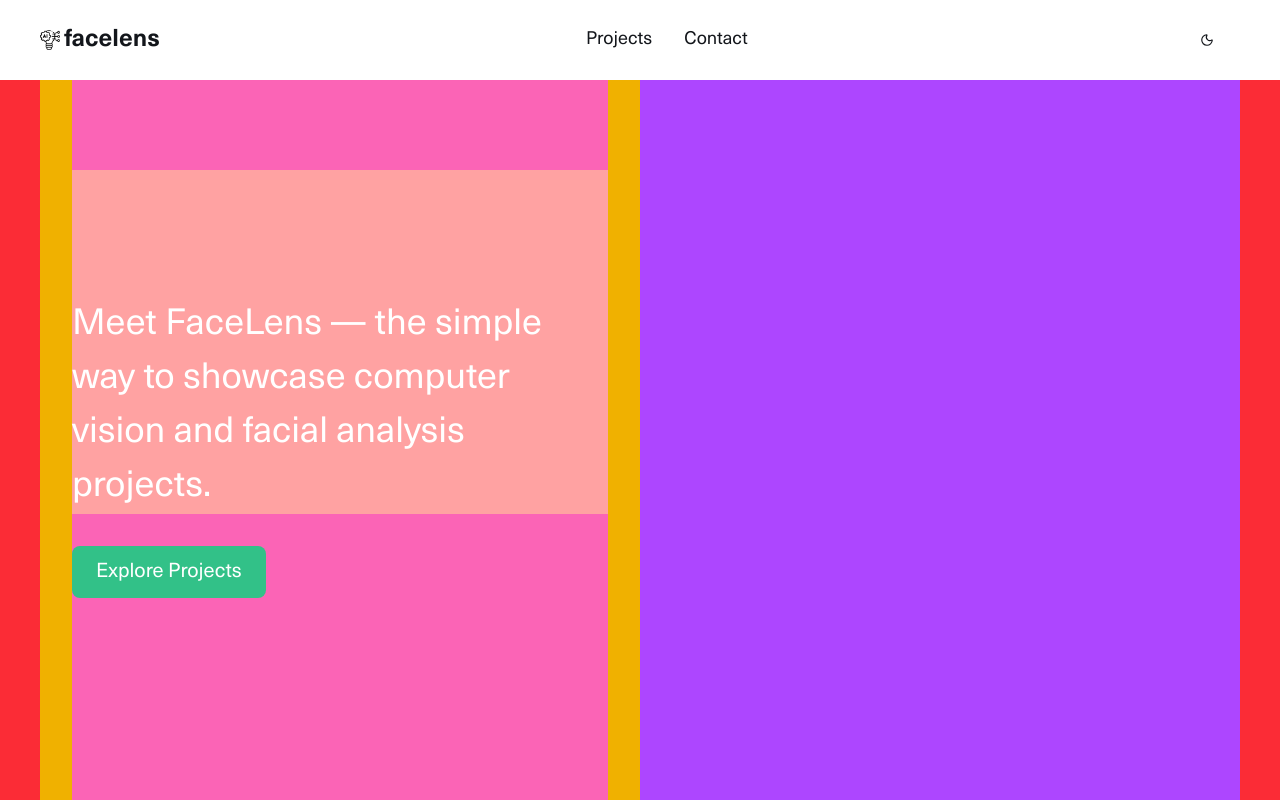
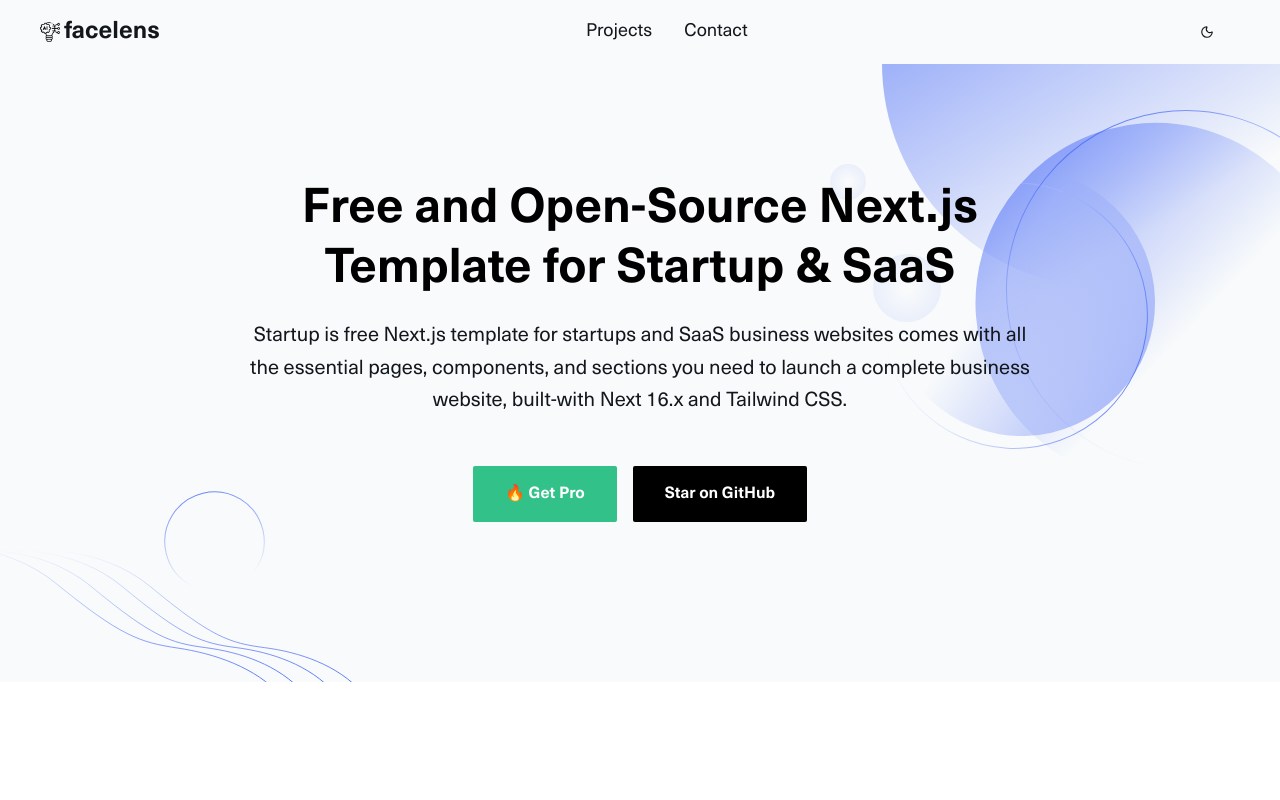
Before and after one commit to HerbertNtim/facelens_projects, a Next.js app in the folder frontend/: page / in a window 1280 px wide. Built offline with nearby package versions, Linux system fonts and the light colour scheme.

Commit message:
ui for hero section

```diff
--- a/frontend/app/(root)/page.tsx
+++ b/frontend/app/(root)/page.tsx
@@ -1,27 +1,45 @@
+import HeroBackground from "@/components/HeroBackground";
 import Link from "next/link";
 
-export default function Home() {
+const Home = () => {
   return (
-    <main className="wrapper bg-red-500 h-screen w-full overflow-hidden">
-      <section className="bg-green-500 h-full w-full">
-        <div className="bg-blue-500 h-full w-full flex items-center justify-between">
-          {/*  LEFT */}
-          <div className="bg-yellow-500 h-full w-full">
-            <div className="h-full flex flex-col justify-center mx-8 bg-pink-400">
-              <h1 className="text-2xl sm:text-4xl font-sans font-normal trackig-wide leading-[-8] sm:leading-[-6] text-white bg-red-300 pt-32">
-                Meet FaceLens — the simple way to showcase computer vision and facial analysis projects.
-              </h1>
-
-              <Link href="/projects" className="my-8 w-fit text-xl font-sans font-normal px-6 py-3 bg-cta text-white rounded-md hover:bg-cta/90 transition-colors">
-                Explore Projects
-              </Link>
+    <>
+      <section className="relative z-10 overflow-hidden bg-(--bg-light) dark:bg-(--bg-dark) pb-16 pt-30 dark:bg-gray-dark md:pb-30 md:pt-37.5 xl:pb-40 xl:pt-45 2xl:pb-50 2xl:pt-52.5">
+        <div className="container">
+          <div className="-mx-4 flex flex-wrap">
+            <div className="w-full px-4">
+              <div className="mx-auto max-w-200 text-center">
+                <h1 className="mb-5 text-3xl font-bold leading-tight text-black dark:text-white sm:text-4xl sm:leading-tight md:text-5xl md:leading-tight">
+                  Free and Open-Source Next.js Template for Startup & SaaS
+                </h1>
+                <p className="mb-12 text-base leading-relaxed! text-body-color dark:text-body-color-dark sm:text-lg md:text-xl">
+                  Startup is free Next.js template for startups and SaaS
+                  business websites comes with all the essential pages,
+                  components, and sections you need to launch a complete
+                  business website, built-with Next 16.x and Tailwind CSS.
+                </p>
+                <div className="flex flex-col items-center justify-center space-y-4 sm:flex-row sm:space-x-4 sm:space-y-0">
+                  <Link
+                    href="https://nextjstemplates.com/templates/saas-starter-startup"
+                    className="rounded-xs bg-primary px-8 py-4 text-base font-semibold text-white duration-300 ease-in-out hover:bg-primary/80"
+                  >
+                    🔥 Get Pro
+                  </Link>
+                  <Link
+                    href="https://github.com/NextJSTemplates/startup-nextjs"
+                    className="inline-block rounded-xs bg-black px-8 py-4 text-base font-semibold text-white duration-300 ease-in-out hover:bg-black/90 dark:bg-white/10 dark:text-white dark:hover:bg-white/5"
+                  >
+                    Star on GitHub
+                  </Link>
+                </div>
+              </div>
             </div>
           </div>
+        </div>
+        <HeroBackground />
+      </section>
+    </>
+  );
+};
 
-          {/*  RIGHT */}
-          <div className="bg-purple-500 h-full w-full hidden sm:block">RIGHT</div>
-        </div>
-      </section>
-    </main>
-  );
-}
+export default Home;
--- a/frontend/app/globals.css
+++ b/frontend/app/globals.css
@@ -76,8 +76,8 @@
   --radius: 0.625rem;
 
   /* Core palette */
-  --background: #f8fafb;
-  --background-alt: #ffffff;
+  --bg-light: #f8fafb;
+  --bg-light-alt: #ffffff;
   --bg-secondary: #e1e3e2; /* secondary section bg */
   --card: #efefef;
   --foreground: #13161b; /* main text */
@@ -114,9 +114,8 @@
    ═══════════════════════════════════════ */
 .dark {
   /* Core palette */
-  --background: #131416; /* main section bg  (was "1311616" — assumed typo) */
-  --background-alt: #131416; /* same dark bg for alt sections */
-  --bg-secondary: #191c20;
+  --bg-dark: #131416; /* main section bg  (was "1311616" — assumed typo) */
+  --bg-dark-alt: #191c20;
   --card: #191c20;
   --foreground: #ffffff; /* main text */
   --muted-foreground: #545659; /* descriptions / captions */
@@ -169,8 +168,7 @@
    NAVBAR
    ═══════════════════════════════════════ */
   .navbar {
-    @apply w-full fixed z-50;
-    background: var(--background-alt);
+    @apply w-full fixed z-50 bg-(--bg-light) dark:bg-(--bg-dark);
   }
   .logo-icon {
     @apply hidden sm:inline-block;
--- /dev/null
+++ b/frontend/components/HeroBackground.tsx
@@ -0,0 +1,246 @@
+import React from "react";
+
+const HeroBackground = () => {
+  return (
+    <div>
+      <div className="absolute right-0 top-0 z-[-1] opacity-30 lg:opacity-100">
+        <svg
+          width="450"
+          height="556"
+          viewBox="0 0 450 556"
+          fill="none"
+          xmlns="http://www.w3.org/2000/svg"
+        >
+          <circle cx="277" cy="63" r="225" fill="url(#paint0_linear_25:217)" />
+          <circle
+            cx="17.9997"
+            cy="182"
+            r="18"
+            fill="url(#paint1_radial_25:217)"
+          />
+          <circle
+            cx="76.9997"
+            cy="288"
+            r="34"
+            fill="url(#paint2_radial_25:217)"
+          />
+          <circle
+            cx="325.486"
+            cy="302.87"
+            r="180"
+            transform="rotate(-37.6852 325.486 302.87)"
+            fill="url(#paint3_linear_25:217)"
+          />
+          <circle
+            opacity="0.8"
+            cx="184.521"
+            cy="315.521"
+            r="132.862"
+            transform="rotate(114.874 184.521 315.521)"
+            stroke="url(#paint4_linear_25:217)"
+          />
+          <circle
+            opacity="0.8"
+            cx="356"
+            cy="290"
+            r="179.5"
+            transform="rotate(-30 356 290)"
+            stroke="url(#paint5_linear_25:217)"
+          />
+          <circle
+            opacity="0.8"
+            cx="191.659"
+            cy="302.659"
+            r="133.362"
+            transform="rotate(133.319 191.659 302.659)"
+            fill="url(#paint6_linear_25:217)"
+          />
+          <defs>
+            <linearGradient
+              id="paint0_linear_25:217"
+              x1="-54.5003"
+              y1="-178"
+              x2="222"
+              y2="288"
+              gradientUnits="userSpaceOnUse"
+            >
+              <stop stopColor="#4A6CF7" />
+              <stop offset="1" stopColor="#4A6CF7" stopOpacity="0" />
+            </linearGradient>
+            <radialGradient
+              id="paint1_radial_25:217"
+              cx="0"
+              cy="0"
+              r="1"
+              gradientUnits="userSpaceOnUse"
+              gradientTransform="translate(17.9997 182) rotate(90) scale(18)"
+            >
+              <stop offset="0.145833" stopColor="#4A6CF7" stopOpacity="0" />
+              <stop offset="1" stopColor="#4A6CF7" stopOpacity="0.08" />
+            </radialGradient>
+            <radialGradient
+              id="paint2_radial_25:217"
+              cx="0"
+              cy="0"
+              r="1"
+              gradientUnits="userSpaceOnUse"
+              gradientTransform="translate(76.9997 288) rotate(90) scale(34)"
+            >
+              <stop offset="0.145833" stopColor="#4A6CF7" stopOpacity="0" />
+              <stop offset="1" stopColor="#4A6CF7" stopOpacity="0.08" />
+            </radialGradient>
+            <linearGradient
+              id="paint3_linear_25:217"
+              x1="226.775"
+              y1="-66.1548"
+              x2="292.157"
+              y2="351.421"
+              gradientUnits="userSpaceOnUse"
+            >
+              <stop stopColor="#4A6CF7" />
+              <stop offset="1" stopColor="#4A6CF7" stopOpacity="0" />
+            </linearGradient>
+            <linearGradient
+              id="paint4_linear_25:217"
+              x1="184.521"
+              y1="182.159"
+              x2="184.521"
+              y2="448.882"
+              gradientUnits="userSpaceOnUse"
+            >
+              <stop stopColor="#4A6CF7" />
+              <stop offset="1" stopColor="white" stopOpacity="0" />
+            </linearGradient>
+            <linearGradient
+              id="paint5_linear_25:217"
+              x1="356"
+              y1="110"
+              x2="356"
+              y2="470"
+              gradientUnits="userSpaceOnUse"
+            >
+              <stop stopColor="#4A6CF7" />
+              <stop offset="1" stopColor="white" stopOpacity="0" />
+            </linearGradient>
+            <linearGradient
+              id="paint6_linear_25:217"
+              x1="118.524"
+              y1="29.2497"
+              x2="166.965"
+              y2="338.63"
+              gradientUnits="userSpaceOnUse"
+            >
+              <stop stopColor="#4A6CF7" />
+              <stop offset="1" stopColor="#4A6CF7" stopOpacity="0" />
+            </linearGradient>
+          </defs>
+        </svg>
+      </div>
+      <div className="absolute bottom-0 left-0 z-[-1] opacity-30 lg:opacity-100">
+        <svg
+          width="364"
+          height="201"
+          viewBox="0 0 364 201"
+          fill="none"
+          xmlns="http://www.w3.org/2000/svg"
+        >
+          <path
+            d="M5.88928 72.3303C33.6599 66.4798 101.397 64.9086 150.178 105.427C211.155 156.076 229.59 162.093 264.333 166.607C299.076 171.12 337.718 183.657 362.889 212.24"
+            stroke="url(#paint0_linear_25:218)"
+          />
+          <path
+            d="M-22.1107 72.3303C5.65989 66.4798 73.3965 64.9086 122.178 105.427C183.155 156.076 201.59 162.093 236.333 166.607C271.076 171.12 309.718 183.657 334.889 212.24"
+            stroke="url(#paint1_linear_25:218)"
+          />
+          <path
+            d="M-53.1107 72.3303C-25.3401 66.4798 42.3965 64.9086 91.1783 105.427C152.155 156.076 170.59 162.093 205.333 166.607C240.076 171.12 278.718 183.657 303.889 212.24"
+            stroke="url(#paint2_linear_25:218)"
+          />
+          <path
+            d="M-98.1618 65.0889C-68.1416 60.0601 4.73364 60.4882 56.0734 102.431C120.248 154.86 139.905 161.419 177.137 166.956C214.37 172.493 255.575 186.165 281.856 215.481"
+            stroke="url(#paint3_linear_25:218)"
+          />
+          <circle
+            opacity="0.8"
+            cx="214.505"
+            cy="60.5054"
+            r="49.7205"
+            transform="rotate(-13.421 214.505 60.5054)"
+            stroke="url(#paint4_linear_25:218)"
+          />
+          <circle cx="220" cy="63" r="43" fill="url(#paint5_radial_25:218)" />
+          <defs>
+            <linearGradient
+              id="paint0_linear_25:218"
+              x1="184.389"
+              y1="69.2405"
+              x2="184.389"
+              y2="212.24"
+              gradientUnits="userSpaceOnUse"
+            >
+              <stop stopColor="#4A6CF7" stopOpacity="0" />
+              <stop offset="1" stopColor="#4A6CF7" />
+            </linearGradient>
+            <linearGradient
+              id="paint1_linear_25:218"
+              x1="156.389"
+              y1="69.2405"
+              x2="156.389"
+              y2="212.24"
+              gradientUnits="userSpaceOnUse"
+            >
+              <stop stopColor="#4A6CF7" stopOpacity="0" />
+              <stop offset="1" stopColor="#4A6CF7" />
+            </linearGradient>
+            <linearGradient
+              id="paint2_linear_25:218"
+              x1="125.389"
+              y1="69.2405"
+              x2="125.389"
+              y2="212.24"
+              gradientUnits="userSpaceOnUse"
+            >
+              <stop stopColor="#4A6CF7" stopOpacity="0" />
+              <stop offset="1" stopColor="#4A6CF7" />
+            </linearGradient>
+            <linearGradient
+              id="paint3_linear_25:218"
+              x1="93.8507"
+              y1="67.2674"
+              x2="89.9278"
+              y2="210.214"
+              gradientUnits="userSpaceOnUse"
+            >
+              <stop stopColor="#4A6CF7" stopOpacity="0" />
+              <stop offset="1" stopColor="#4A6CF7" />
+            </linearGradient>
+            <linearGradient
+              id="paint4_linear_25:218"
+              x1="214.505"
+              y1="10.2849"
+              x2="212.684"
+              y2="99.5816"
+              gradientUnits="userSpaceOnUse"
+            >
+              <stop stopColor="#4A6CF7" />
+              <stop offset="1" stopColor="#4A6CF7" stopOpacity="0" />
+            </linearGradient>
+            <radialGradient
+              id="paint5_radial_25:218"
+              cx="0"
+              cy="0"
+              r="1"
+              gradientUnits="userSpaceOnUse"
+              gradientTransform="translate(220 63) rotate(90) scale(43)"
+            >
+              <stop offset="0.145833" stopColor="white" stopOpacity="0" />
+              <stop offset="1" stopColor="white" stopOpacity="0.08" />
+            </radialGradient>
+          </defs>
+        </svg>
+      </div>
+    </div>
+  );
+};
+
+export default HeroBackground;
--- a/frontend/components/Navbar.tsx
+++ b/frontend/components/Navbar.tsx
@@ -23,7 +23,7 @@
 
   return (
     <header className="wrapper navbar">
-      <div className="h-20 py-4 flex justify-between items-center">
+      <div className="h-16 py-4 flex justify-between items-center">
         {/* Logo */}
         <Link href="/" className="flex items-center gap-1">
           <Image
```
